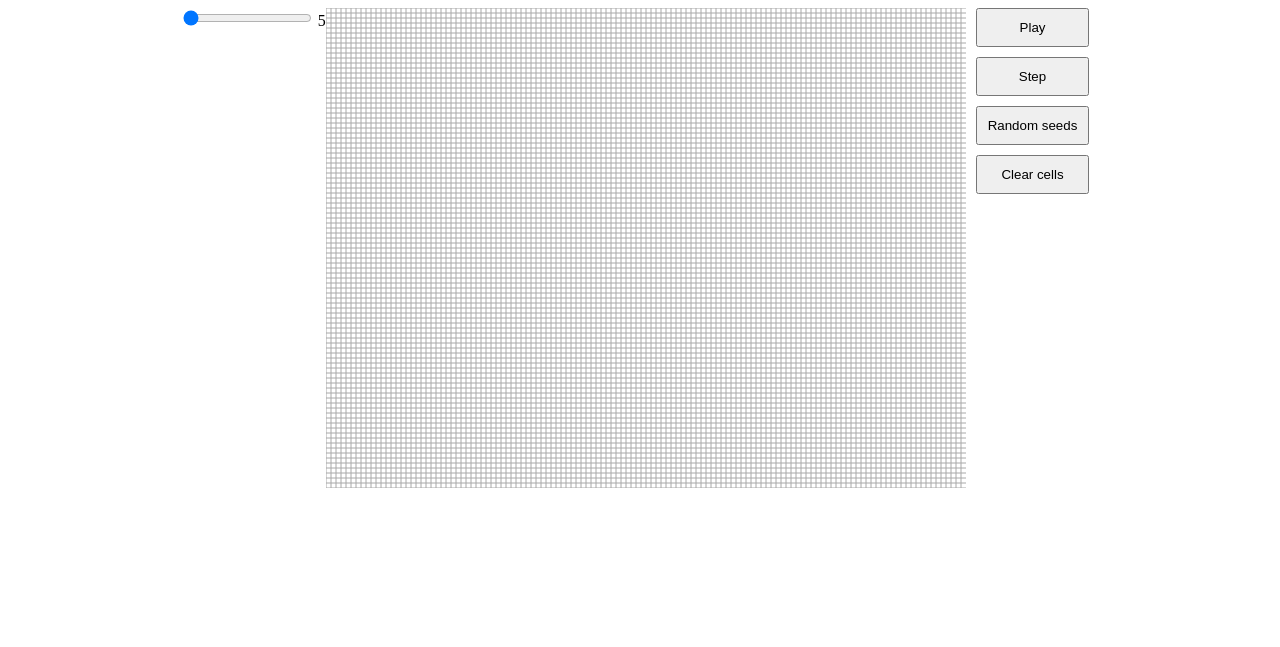
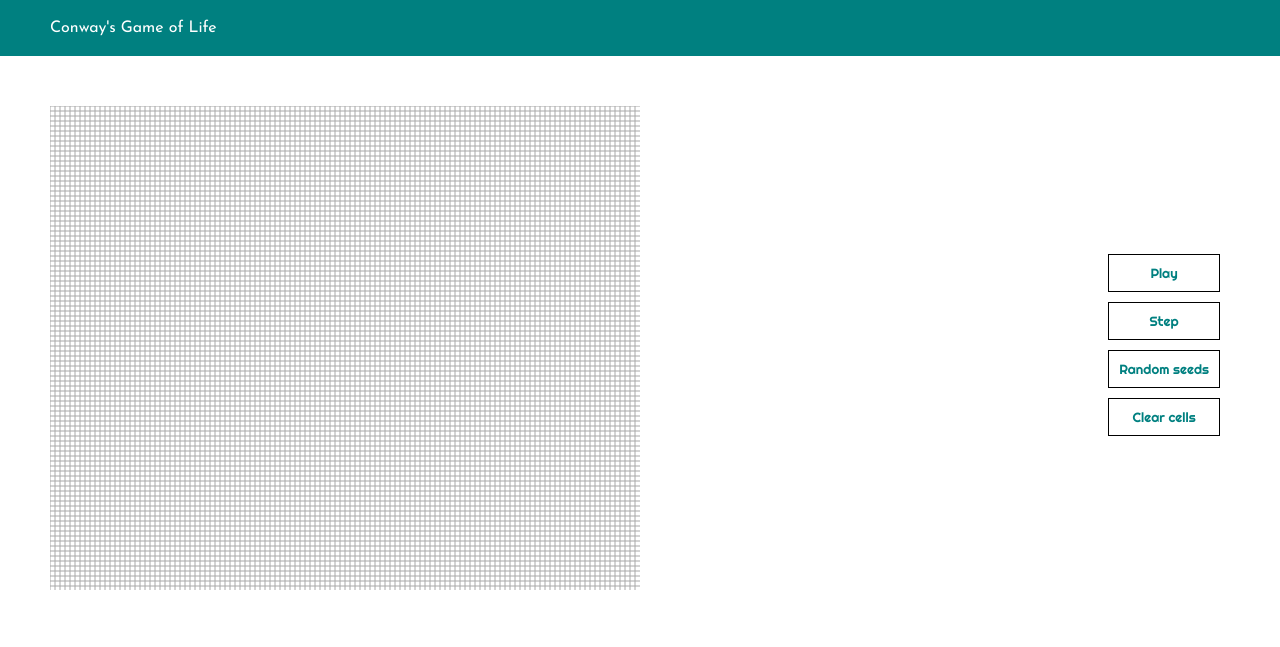
Before and after one commit to tfcb93/gameoflife, a website built with webpack: page dist/index.html in a window 1280 px wide. Built offline with Linux system fonts and the light colour scheme.

Commit message:
Includes some styling; Hides grid size range input [wip]; Adds some text on the readme

```diff
--- a/index.js
+++ b/index.js
@@ -1,7 +1,9 @@
 import { draw, setLineWidth, lifeSequence } from './src/draw';
-import { canvas, insertCell, randomCells, clearCells,lifeCycle, verify } from './src/utils';
+import { canvas, insertCell, randomCells, clearCells,lifeCycle, verify, getCanvasSize } from './src/utils';
 
 const start = () => {
+
+    getCanvasSize();
 
     canvas.addEventListener('click', (e) => {
         insertCell(e.offsetX, e.offsetY);
@@ -20,10 +22,10 @@ const start = () => {
         lifeSequence();
     });
 
-    document.getElementById("lineRange").addEventListener('input', (e) => {
-        setLineWidth(e.target.value);
-        document.getElementById("rangeActualValue").innerHTML = e.target.value;
-    });
+    // document.getElementById("lineRange").addEventListener('input', (e) => {
+    //     setLineWidth(e.target.value);
+    //     document.getElementById("rangeActualValue").innerHTML = e.target.value;
+    // });
 
     document.getElementById("verifyBtn").addEventListener('click', () => {
         lifeCycle();
--- a/src/draw.js
+++ b/src/draw.js
@@ -1,4 +1,4 @@
-import { canvas, context, liveCells, verify, increaseIterations, getIterations } from './utils';
+import { canvas, context, liveCells, verify, increaseIterations, getIterations, canvasSize } from './utils';
 import { verifySurroundings, clearAllSurroundings, killCells, doTheMiracleOfLife, allSurroundingList } from './lifecycle';
 
 let lineWidth = 5;
@@ -21,17 +21,16 @@ const lifeSequence = () => {
     allSurroundingList.forEach(cell => verifySurroundings(cell[0], cell[1], false));
     killCells();
     doTheMiracleOfLife()
-    console.log(allSurroundingList)
     clearAllSurroundings();
     increaseIterations();
 }
 
 const drawGrid = () => {
     let line = 0;
-    while(line < 640) {
+    while(line < canvasSize[0]) {
         context.beginPath();
         context.moveTo(line, 0);
-        context.lineTo(line, 480);
+        context.lineTo(line, canvasSize[1]);
         context.strokeStyle = "#a8a8a8";
         context.stroke();
 
@@ -39,10 +38,10 @@ const drawGrid = () => {
     }
 
     line = 0;
-    while(line < 640) {
+    while(line < canvasSize[1]) {
         context.beginPath();
         context.moveTo(0, line);
-        context.lineTo(640, line);
+        context.lineTo(canvasSize[0], line);
         context.strokeStyle = "#a8a8a8";
         context.stroke();
 
--- a/src/utils.js
+++ b/src/utils.js
@@ -3,9 +3,18 @@ import { lineWidth } from './draw';
 const canvas = document.getElementById("game");
 const context = canvas.getContext("2d");
 
+let canvasSize;
+
 let liveCells = [];
 let verify = false;
 let iterations = 0;
+
+const getCanvasSize = () => {
+    canvasSize = [document.querySelector(".canvas_container").offsetWidth, document.querySelector(".canvas_container").offsetHeight];
+    console.log(canvasSize);
+    context.canvas.width = canvasSize[0];
+    context.canvas.height = canvasSize[1];
+}
 
 const increaseIterations = () => {
     iterations++;
@@ -66,4 +75,4 @@ const lifeCycle = () => {
     }
 }
 
-export {canvas, context, insertCell, randomCells, liveCells, clearCells, verify, lifeCycle, checkSquareAlreadyDrawed, removeLiveCells, addLiveCells, increaseIterations, getIterations};
+export {canvas, context, insertCell, randomCells, liveCells, clearCells, verify, lifeCycle, checkSquareAlreadyDrawed, removeLiveCells, addLiveCells, increaseIterations, getIterations, getCanvasSize, canvasSize};
--- a/style/style.scss
+++ b/style/style.scss
@@ -1,14 +1,23 @@
 body {
-    display: flex;
-    justify-content: center;
-    align-self: center;
+    margin: 0;
+}
+
+nav {
+    background-color: teal;
+    padding: 20px 50px;
+    color: white;
+    font-family: 'Josefin Sans', sans-serif;
 }
 
 .content {
     display: flex;
+    justify-content: space-between;
+    align-items: center;
+    padding: 50px 50px;
 }
 
 .btn_container {
+    // right: 0;
     display: flex;
     flex-direction: column;
     padding: 0 10px;
@@ -16,5 +25,29 @@ body {
     > button {
         padding: 10px;
         margin-bottom: 10px;
+        background-color: white;
+        border: 1px solid black;
+        color: teal;
+        font-family: 'Righteous', sans-serif;
+        transition: color 0.2s ease-out, background-color 0.2s ease-out;
+
+        &:hover {
+            background-color: teal;
+            color: rgb(250, 252, 170);
+            transition: color 0.2s ease-in, background-color 0.2s ease-in;
+            cursor: pointer;
+        }
+
+        &:focus {
+            outline: none;
+        }
     }
 }
+
+.ctrl_container {
+}
+
+.canvas_container {
+    //border: 1px solid #a8a8a8;
+    width: 50%;
+}
```
Also changed, not shown: README.md, dist/bundle.js, dist/index.html, dist/style.css.
